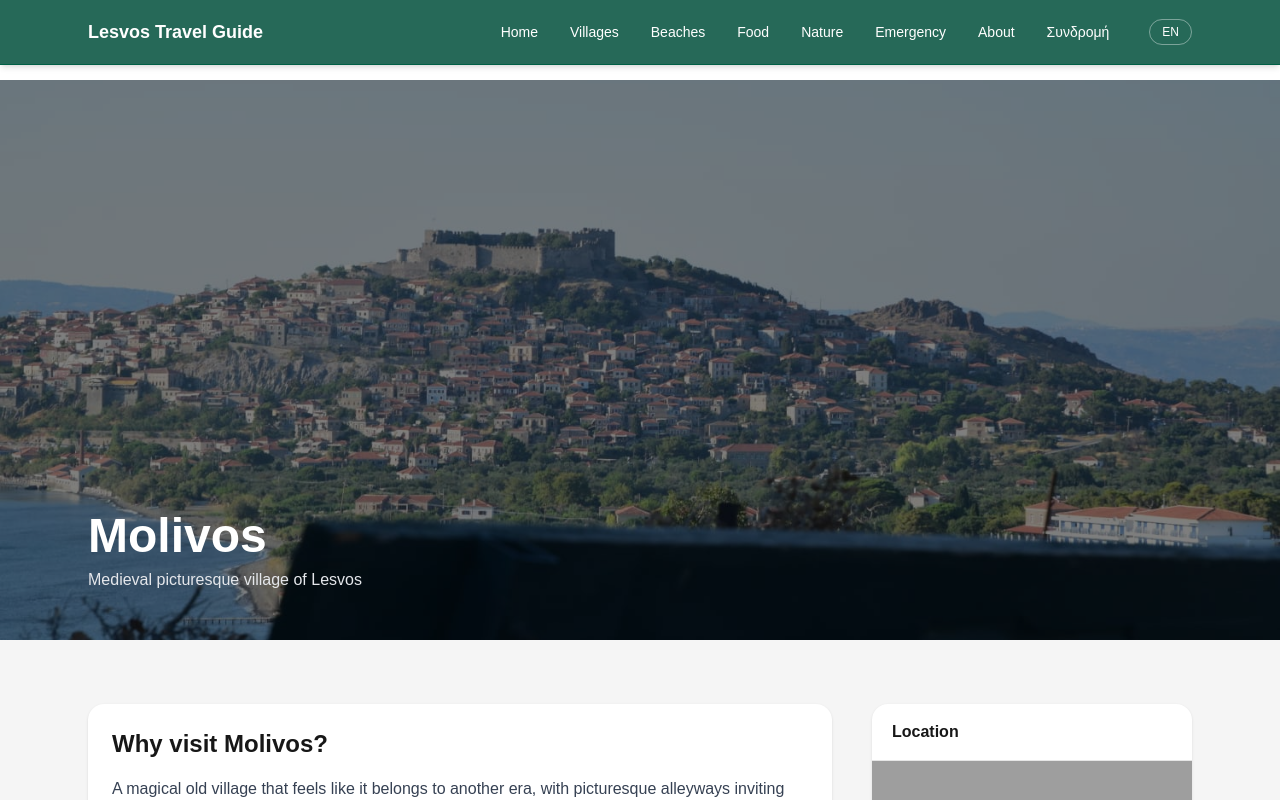
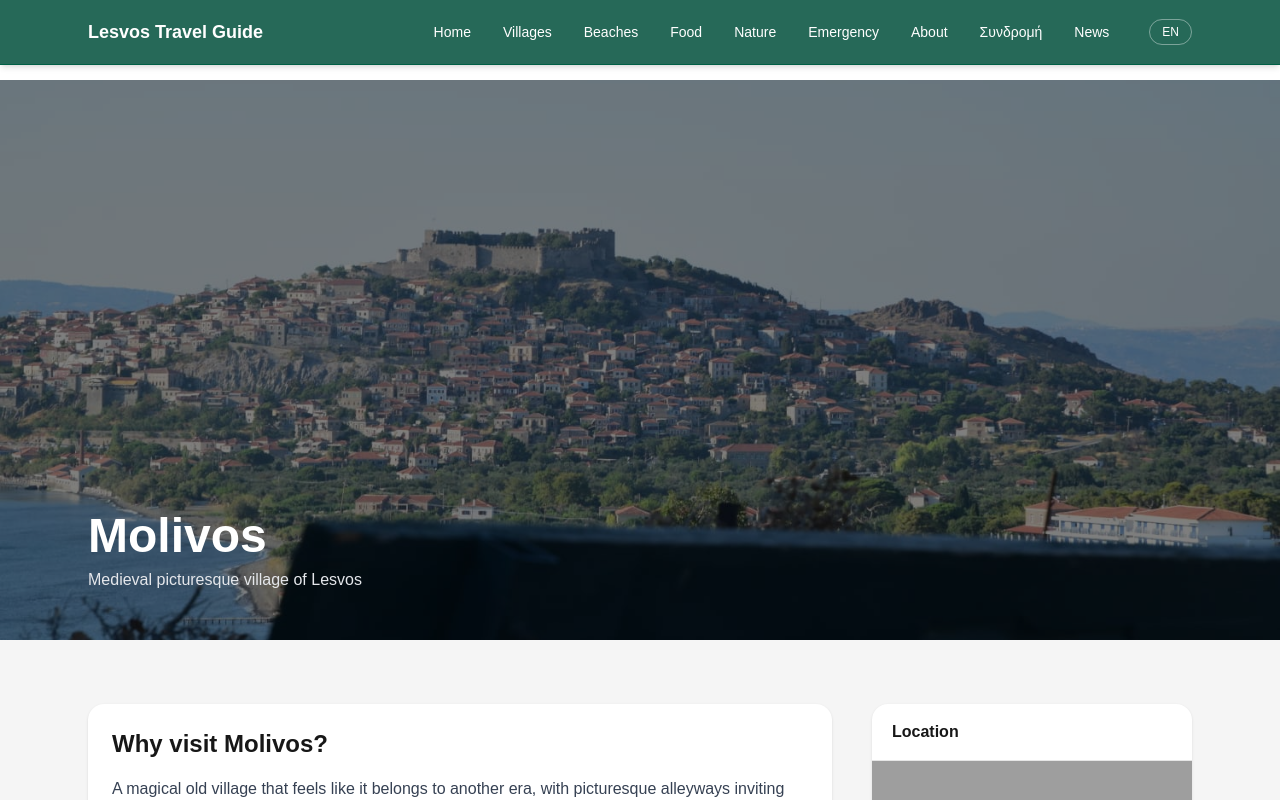
Before and after one commit to amamouridis06/lesvos-travel-guide, a Next.js app: page /villages/molivos in a window 1280 px wide. Shown: the top 800 px of the page. Built offline with nearby package versions, Linux system fonts and the light colour scheme; grey boxes are pictures that could not be loaded.

Commit message:
Update NavBar.tsx

```diff
--- a/components/NavBar.tsx
+++ b/components/NavBar.tsx
@@ -58,6 +58,9 @@ export default function NavBar() {
             </Link>
             <Link href="/plans" className="hover:text-yellow-300 transition">
               Συνδρομή
+            </Link>
+            <Link href="/news" className="hover:text-yellow-300 transition">
+              News
             </Link>
             <button
               onClick={() => router.push(toggleLanguage)}
```
